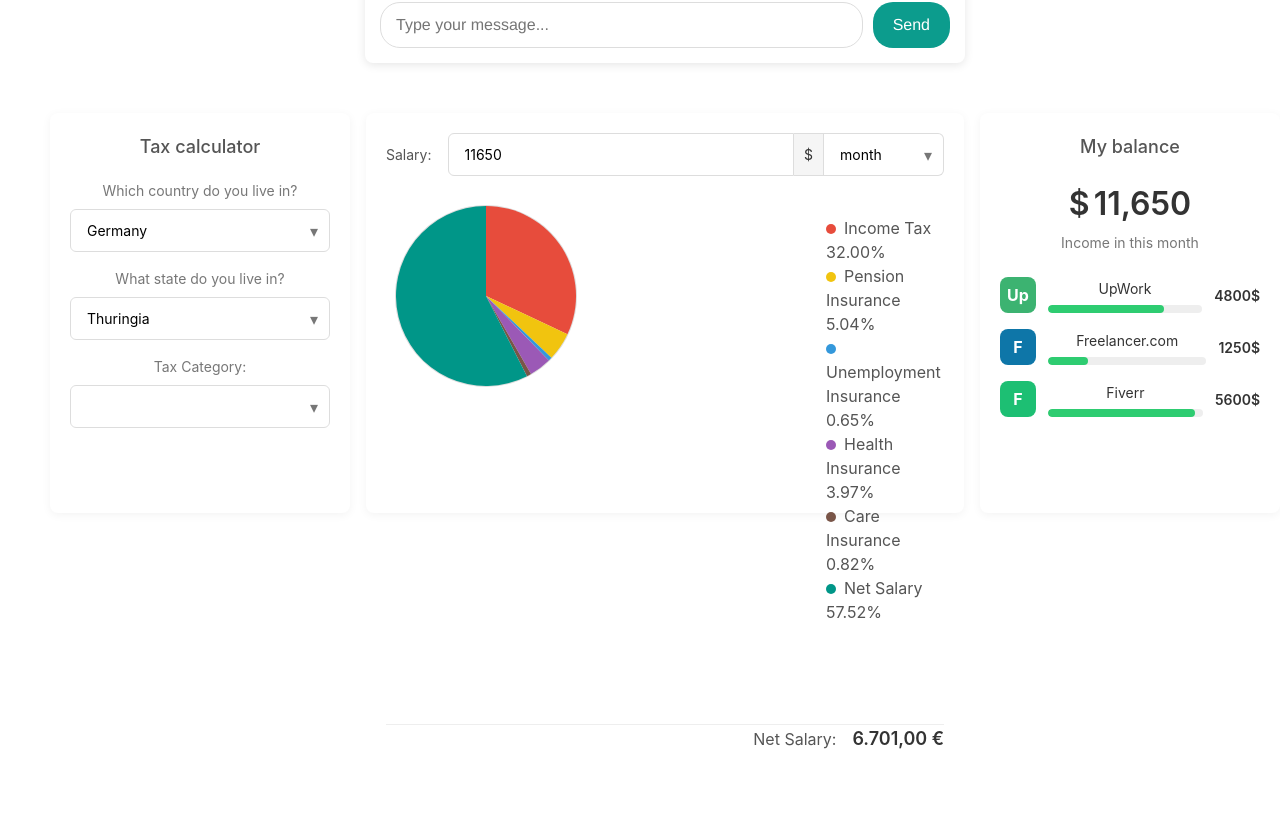
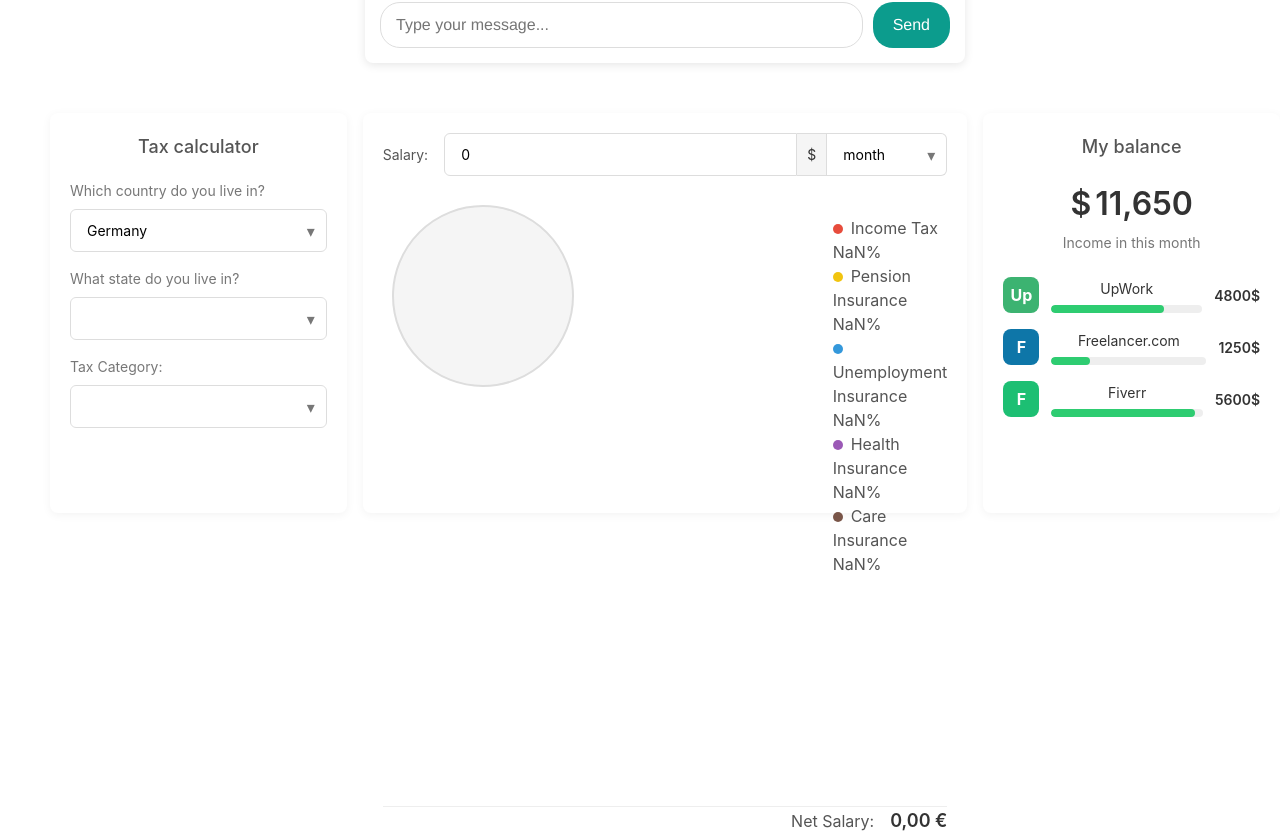
Before and after one commit to Yevheniia98/Freelancer-task, a Vue app: page /home-saas in a window 1280 px wide. Shown: the part 1997-2831 px from the top of the page. Before the commit the page ends 2801 px from the top, so only its background shows below. Built offline with nearby package versions, Linux system fonts and the light colour scheme.

Commit message:
upgrade tax calculate, add info where money is go for tax

```diff
--- a/src/components/dashboard/TaxSection.vue
+++ b/src/components/dashboard/TaxSection.vue
@@ -1,56 +1,41 @@
 <template>
     <div class="tax-calculator-container">
       <div class="tax-calculator-card">
-      <h2 class="card-title">
-        Tax calculator
-      </h2>
+        <h2 class="card-title">Tax calculator</h2>
 
         <div class="form-group">
           <label>Which country do you live in?</label>
           <div class="select-container">
-          <select
-            v-model="country"
-            class="form-select"
-          >
-            <option value="Germany">
-              Germany
-            </option>
-            <option value="France">
-              France
-            </option>
-            <option value="Spain">
-              Spain
-            </option>
-            <option value="Italy">
-              Italy
-            </option>
+            <select v-model="country" class="form-select">
+              <option value="Germany">Germany</option>
+              <option value="France">France</option>
+              <option value="Spain">Spain</option>
+              <option value="Italy">Italy</option>
             </select>
             <span class="select-arrow">&#9662;</span>
           </div>
         </div>
 
-      <div
-        v-if="country === 'Germany'"
-        class="form-group"
-      >
+        <div class="form-group" v-if="country === 'Germany'">
           <label>What state do you live in?</label>
           <div class="select-container">
-          <select
-            v-model="state"
-            class="form-select"
-          >
-            <option value="Thuringia">
-              Thuringia
-            </option>
-            <option value="Bavaria">
-              Bavaria
-            </option>
-            <option value="Berlin">
-              Berlin
-            </option>
-            <option value="Hesse">
-              Hesse
-            </option>
+            <select v-model="state" class="form-select">
+              <option value="Thuringia">Thuringia</option>
+              <option value="Schleswig-H.">Schleswig-H.</option>
+              <option value="Sachsen-Anh.">Sachsen-Anh.</option>
+              <option value="Sachsen">Sachsen</option>
+              <option value="Saarland">Saarland</option>
+              <option value="Rheinl.-Pfalz">Rheinl.-Pfalz</option>
+              <option value="Nord.-Westf.">Nord.-Westf.</option>
+              <option value="Niedersachsen">Niedersachsen</option>
+              <option value="Hessen">Hessen</option>
+              <option value="Hamburg">Hamburg</option>
+              <option value="Bremen">Bremen</option>
+              <option value="Brandenburg">Brandenburg</option>
+              <option value="Berlin">Berlin</option>
+              <option value="Bayern">Bayern</option>
+              <option value="Baden-Württ.">Baden-Württ.</option>
+
             </select>
             <span class="select-arrow">&#9662;</span>
           </div>
@@ -59,22 +44,13 @@
         <div class="form-group">
           <label>Tax Category:</label>
           <div class="select-container">
-          <select
-            v-model="taxCategory"
-            class="form-select"
-          >
-            <option value="Category 1">
-              Category 1
-            </option>
-            <option value="Category 2">
-              Category 2
-            </option>
-            <option value="Category 3">
-              Category 3
-            </option>
-            <option value="Category 4">
-              Category 4
-            </option>
+            <select v-model="taxCategory" class="form-select">
+              <option value="Category 1">Category 1</option>
+              <option value="Category 2">Category 2</option>
+              <option value="Category 3">Category 3</option>
+              <option value="Category 4">Category 4</option>
+              <option value="Category 5">Category 5</option>
+              <option value="Category 6">Category 6</option>
             </select>
             <span class="select-arrow">&#9662;</span>
           </div>
@@ -85,23 +61,12 @@
         <div class="salary-input">
           <label>Salary:</label>
           <div class="input-group">
-          <input
-            v-model="salary"
-            type="number"
-            class="form-input"
-          >
+            <input type="number" v-model="salary" class="form-input" />
             <span class="currency">$</span>
             <div class="select-container period-select">
-            <select
-              v-model="salaryPeriod"
-              class="form-select"
-            >
-              <option value="month">
-                month
-              </option>
-              <option value="year">
-                year
-              </option>
+              <select v-model="salaryPeriod" class="form-select">
+                <option value="month">month</option>
+                <option value="year">year</option>
               </select>
               <span class="select-arrow">&#9662;</span>
             </div>
@@ -111,132 +76,80 @@
         <!-- Tax Visualization - Pie Chart -->
     <div class="tax-visualization">
       <svg viewBox="0 0 100 100">
-          <circle
-            cx="50"
-            cy="50"
-            r="45"
-            fill="#f5f5f5"
-            stroke="#ddd"
-            stroke-width="1"
-          />
+        <circle cx="50" cy="50" r="45" fill="#f5f5f5" stroke="#ddd" stroke-width="1"></circle>
         <path
           v-for="(slice, index) in pieSlices"
           :key="index"
           :d="slice.path"
           :fill="slice.color"
-          />
+        ></path>
       </svg>
     </div>
 
     <!-- Tax Breakdown Legend -->
     <div class="tax-breakdown-legend">
-        <div
-          v-for="(tax, key) in filteredTaxBreakdown"
-          :key="key"
-          class="legend-item"
-        >
-          <span
-            class="legend-color"
-            :style="{ backgroundColor: colors[key], borderRadius: '50%', width: '10px', height: '10px', display: 'inline-block' }"
-          />
+      <div class="legend-item" v-for="(tax, key) in filteredTaxBreakdown" :key="key">
+        <span class="legend-color" :style="{ backgroundColor: colors[key], borderRadius: '50%', width: '10px', height: '10px', display: 'inline-block' }"></span>
         <span class="legend-label">{{ getTaxLabel(key) }} {{ tax.percentage.toFixed(2) }}%</span>
-          <span class="legend-dot" />
+        <span class="legend-dot"></span>
       </div>
     </div>
 
 
         <!-- Net Salary Display -->
     <div class="net-salary-result">
-        <div class="net-label">
-          Net Salary:
-        </div>
-        <div class="net-amount">
-          {{ formatCurrency(taxBreakdown.netSalary.amount) }} €
-        </div>
+      <div class="net-label">Net Salary:</div>
+      <div class="net-amount">{{ formatCurrency(taxBreakdown.netSalary.amount) }} €</div>
     </div>
   </div>
 
 
       <div class="balance-card">
-      <h2 class="card-title">
-        My balance
-      </h2>
+        <h2 class="card-title">My balance</h2>
         <div class="balance-amount">
-        <span class="currency-symbol">$</span>
+          <span class= "currency-symbol" >$</span>
           <span class="amount">11,650</span>
         </div>
-      <div class="balance-period">
-        Income in this month
-      </div>
+        <div class="balance-period">Income in this month</div>
 
         <div class="income-sources">
           <div class="income-source">
-          <div
-            class="source-logo"
-            style="background-color: #3cb371;"
-          >
+            <div class="source-logo" style="background-color: #3cb371;">
               <span>Up</span>
             </div>
             <div class="source-details">
-            <div class="source-name">
-              UpWork
-            </div>
+              <div class="source-name">UpWork</div>
               <div class="source-progress-container">
-              <div
-                class="source-progress"
-                style="width: 75%;"
-              />
+                <div class="source-progress" style="width: 75%;"></div>
               </div>
             </div>
-          <div class="source-amount">
-            4800$
-          </div>
+            <div class="source-amount">4800$</div>
           </div>
 
           <div class="income-source">
-          <div
-            class="source-logo"
-            style="background-color: #0e76a8;"
-          >
+            <div class="source-logo" style="background-color: #0e76a8;">
               <span>F</span>
             </div>
             <div class="source-details">
-            <div class="source-name">
-              Freelancer.com
-            </div>
+              <div class="source-name">Freelancer.com</div>
               <div class="source-progress-container">
-              <div
-                class="source-progress"
-                style="width: 25%;"
-              />
+                <div class="source-progress" style="width: 25%;"></div>
               </div>
             </div>
-          <div class="source-amount">
-            1250$
-          </div>
+            <div class="source-amount">1250$</div>
           </div>
 
           <div class="income-source">
-          <div
-            class="source-logo"
-            style="background-color: #1dbf73;"
-          >
+            <div class="source-logo" style="background-color: #1dbf73;">
               <span>F</span>
             </div>
             <div class="source-details">
-            <div class="source-name">
-              Fiverr
-            </div>
+              <div class="source-name">Fiverr</div>
               <div class="source-progress-container">
-              <div
-                class="source-progress"
-                style="width: 95%;"
-              />
+                <div class="source-progress" style="width: 95%;"></div>
               </div>
             </div>
-          <div class="source-amount">
-            5600$
-          </div>
+            <div class="source-amount">5600$</div>
           </div>
         </div>
       </div>
@@ -251,9 +164,9 @@
   data() {
     return {
       country: "Germany",
-      state: "Thuringia",
-      taxCategory: 3,
-      salary: 11650,
+      state: "",
+      taxCategory: 1,
+      salary: 0,
       salaryPeriod: "month",
       colors: {
         incomeTax: "#e74c3c",
@@ -262,6 +175,75 @@
         health: "#9b59b6",
         care: "#795548",
         netSalary: "#009688",
+      },
+      taxRules: {
+        Germany: {
+          incomeTaxBrackets: [
+            { limit: 10908, rate: 0 },
+            { limit: 15260, rate: 0.14, base: 0 },
+            { limit: 58596, rate: 0.24, base: 200, previous: 15260 },
+            { limit: 277825, rate: 0.42, base: 8000, previous: 58596 },
+            { limit: Infinity, rate: 0.45, base: 120000, previous: 277825 }
+          ],
+          pensionRate: 0.093,
+          pensionMax: 7050,
+          unemploymentRate: 0.012,
+          unemploymentMax: 912,
+          healthRate: 0.073,
+          healthMax: 5550,
+          careRate: 0.015,
+          careMax: 1140
+        },
+        Italy: {
+          incomeTaxBrackets: [
+            { limit: 15000, rate: 0.23 },
+            { limit: 28000, rate: 0.27, base: 3450, previous: 15000 },
+            { limit: 55000, rate: 0.38, base: 7035, previous: 28000 },
+            { limit: Infinity, rate: 0.43, base: 17290, previous: 55000 }
+          ],
+          pensionRate: 0.10,
+          pensionMax: 8000,
+          unemploymentRate: 0.015,
+          unemploymentMax: 1000,
+          healthRate: 0.065,
+          healthMax: 5000,
+          careRate: 0.005,
+          careMax: 500
+        },
+        France: {
+          incomeTaxBrackets: [
+            { limit: 10084, rate: 0 },
+            { limit: 25710, rate: 0.11, base: 0 },
+            { limit: 73516, rate: 0.30, base: 1770, previous: 25710 },
+            { limit: 158122, rate: 0.41, base: 17922, previous: 73516 },
+            { limit: Infinity, rate: 0.45, base: 38515, previous: 158122 }
+          ],
+          pensionRate: 0.11,
+          pensionMax: 8000,
+          unemploymentRate: 0.021,
+          unemploymentMax: 1500,
+          healthRate: 0.08,
+          healthMax: 6000,
+          careRate: 0.006,
+          careMax: 600
+        },
+        Spain: {
+          incomeTaxBrackets: [
+            { limit: 12450, rate: 0.19 },
+            { limit: 20200, rate: 0.24, base: 2365.50, previous: 12450 },
+            { limit: 35200, rate: 0.30, base: 4377.50, previous: 20200 },
+            { limit: 60000, rate: 0.37, base: 7472.50, previous: 35200 },
+            { limit: Infinity, rate: 0.45, base: 17472.50, previous: 60000 }
+          ],
+          pensionRate: 0.067,
+          pensionMax: 6000,
+          unemploymentRate: 0.016,
+          unemploymentMax: 1200,
+          healthRate: 0.055,
+          healthMax: 5500,
+          careRate: 0.004,
+          careMax: 400
+        }
       },
       taxBreakdown: {
         incomeTax: { amount: 0, percentage: 0 },
@@ -277,79 +259,93 @@
   },
         computed: {
         filteredTaxBreakdown() {
-      // This computed property returns tax breakdown without the 'total' property
-      const result = {};
-      Object.keys(this.taxBreakdown).forEach(key => {
-        if (key !== 'total') {
-          result[key] = this.taxBreakdown[key];
-        }
-      });
-      return result;
+            // Create a new object with only the tax components (excluding netSalary and total)
+            const taxComponents = ['incomeTax', 'pension', 'unemployment', 'health', 'care'];
+            return taxComponents.reduce((acc, key) => {
+              acc[key] = this.taxBreakdown[key];
+              return acc;
+            }, {});
           }
         },
-  watch: {
-    country() {
-      this.calculateTaxes();
-    },
-    state() {
-      this.calculateTaxes();
-    },
-    taxCategory() {
-      this.calculateTaxes();
-    },
-    salary() {
-      this.calculateTaxes();
-    },
-    salaryPeriod() {
-      this.calculateTaxes();
-    },
-    taxBreakdown: {
-      deep: true,
-      handler() {
-        this.generatePieChart();
+
+  methods: {
+    calculateIncomeTax(annualSalary, country) {
+      const rules = this.taxRules[country];
+      if (!rules) {
+        console.error(`No tax rules found for ${country}`);
+        return 0;
+      }
+
+      let tax = 0;
+      for (const bracket of rules.incomeTaxBrackets) {
+        if (annualSalary <= bracket.limit) {
+          if (bracket.previous !== undefined) {
+            tax = bracket.base + (annualSalary - bracket.previous) * bracket.rate;
+          } else {
+            tax = annualSalary * bracket.rate;
+          }
+          break;
         }
       }
+
+      return tax;
     },
-  mounted() {
-    this.calculateTaxes();
-  },
-  methods: {
-    formatCurrency(value) {
-      return new Intl.NumberFormat("de-DE", {
-        minimumFractionDigits: 2,
-        maximumFractionDigits: 2,
-      }).format(value);
-    },
+
     calculateTaxes() {
+      // Convert salary to annual if monthly
       const annualSalary = this.salaryPeriod === "month" ? this.salary * 12 : this.salary;
-      let incomeTaxAmount = this.calculateIncomeTax(annualSalary, this.taxCategory);
-      const pensionAmount = Math.min(annualSalary * 0.093, 7050);
-      const unemploymentAmount = Math.min(annualSalary * 0.012, 912);
-      const healthAmount = Math.min(annualSalary * 0.073, 5550);
-      const careAmount = Math.min(annualSalary * 0.015, 1140);
+      const rules = this.taxRules[this.country];
 
-      const totalSalary = annualSalary;
+      if (!rules) {
+        console.error(`No tax rules found for ${this.country}`);
+        return;
+      }
+
+      // Calculate individual tax components
+      const incomeTaxAmount = this.calculateIncomeTax(annualSalary, this.country);
+      const pensionAmount = Math.min(annualSalary * rules.pensionRate, rules.pensionMax);
+      const unemploymentAmount = Math.min(annualSalary * rules.unemploymentRate, rules.unemploymentMax);
+      const healthAmount = Math.min(annualSalary * rules.healthRate, rules.healthMax);
+      const careAmount = Math.min(annualSalary * rules.careRate, rules.careMax);
+
       const totalDeductions = incomeTaxAmount + pensionAmount + unemploymentAmount + healthAmount + careAmount;
-      const netSalaryAmount = totalSalary - totalDeductions;
+      const netSalaryAmount = annualSalary - totalDeductions;
+
+      // Adjust for monthly/annual display
       const factor = this.salaryPeriod === "month" ? 12 : 1;
 
+      // Update tax breakdown
       this.taxBreakdown = {
-        incomeTax: { amount: incomeTaxAmount / factor, percentage: (incomeTaxAmount / totalSalary) * 100 },
-        pension: { amount: pensionAmount / factor, percentage: (pensionAmount / totalSalary) * 100 },
-        unemployment: { amount: unemploymentAmount / factor, percentage: (unemploymentAmount / totalSalary) * 100 },
-        health: { amount: healthAmount / factor, percentage: (healthAmount / totalSalary) * 100 },
-        care: { amount: careAmount / factor, percentage: (careAmount / totalSalary) * 100 },
-        netSalary: { amount: netSalaryAmount / factor, percentage: (netSalaryAmount / totalSalary) * 100 },
-        total: totalSalary / factor
+        incomeTax: {
+          amount: incomeTaxAmount / factor,
+          percentage: (incomeTaxAmount / annualSalary) * 100
+        },
+        pension: {
+          amount: pensionAmount / factor,
+          percentage: (pensionAmount / annualSalary) * 100
+        },
+        unemployment: {
+          amount: unemploymentAmount / factor,
+          percentage: (unemploymentAmount / annualSalary) * 100
+        },
+        health: {
+          amount: healthAmount / factor,
+          percentage: (healthAmount / annualSalary) * 100
+        },
+        care: {
+          amount: careAmount / factor,
+          percentage: (careAmount / annualSalary) * 100
+        },
+        netSalary: {
+          amount: netSalaryAmount / factor,
+          percentage: (netSalaryAmount / annualSalary) * 100
+        },
+        total: annualSalary / factor
       };
 
       this.generatePieChart();
     },
-    calculateIncomeTax(annualSalary, taxCategory) {
-      const taxRates = { 1: 0.36, 2: 0.34, 3: 0.32, 4: 0.35, 5: 0.38, 6: 0.40 };
-      let taxRate = taxRates[taxCategory] || 0.3;
-      return annualSalary * taxRate;
-    },
+
     generatePieChart() {
       const radius = 45;
       const cx = 50;
@@ -377,6 +373,7 @@
         this.pieSlices.push(netSlice);
       }
     },
+
     calculatePieSlice(cx, cy, radius, startAngle, percentage, color) {
       const angleInDegrees = (percentage / 100) * 360;
       const endAngle = startAngle + angleInDegrees;
@@ -400,6 +397,12 @@
       return { path, color };
     },
 
+    formatCurrency(value) {
+      return new Intl.NumberFormat("de-DE", {
+        minimumFractionDigits: 2,
+        maximumFractionDigits: 2,
+      }).format(value);
+    },
 
     getTaxLabel(key) {
       const labels = {
@@ -412,6 +415,26 @@
       };
       return labels[key] || key;
     }
+  },
+  watch: {
+    country() {
+      this.calculateTaxes();
+    },
+    salary() {
+      this.calculateTaxes();
+    },
+    salaryPeriod() {
+      this.calculateTaxes();
+    },
+    taxBreakdown: {
+      deep: true,
+      handler() {
+        this.generatePieChart();
+      }
+    }
+  },
+  mounted() {
+    this.calculateTaxes();
   }
 };
 </script>
@@ -428,7 +451,7 @@
       color: #333;
       margin-top: 50px;
       margin-bottom: 50px;
-      height: 400px;
+      height: 400px ;
     }
 
     .tax-calculator-card, .tax-breakdown-card, .balance-card {
@@ -469,10 +492,15 @@
       color: #777;
       font-size: 14px;
       margin-bottom: 8px;
+      text-align: left  !important;
     }
 
     .select-container {
       position: relative;
+    }
+
+    .label {
+      text-align: left;
     }
 
     .form-select {
@@ -568,12 +596,6 @@
       color: #555;
     }
 
-    .tax-indicator {
-      width: 16px;
-      height: 16px;
-      border-radius: 50%;
-    }
-
     .net-salary-result {
       display: flex;
       align-items: center;
@@ -581,7 +603,7 @@
       margin-top: 0px;
       padding-top: 0px;
       border-top: 1px solid #eee;
-      transform: translate(0px, -80px);
+      transform: translate(0px, 50px);
     }
 
     .net-label {
@@ -623,7 +645,7 @@
 
     .legend-item {
       text-align: left;
-      margin-left: 440px;
+      margin-left: 450px;
       transform: translate(0px, -180px);
     }
 
```
Lines whose indentation alone changed are shown as unchanged.
